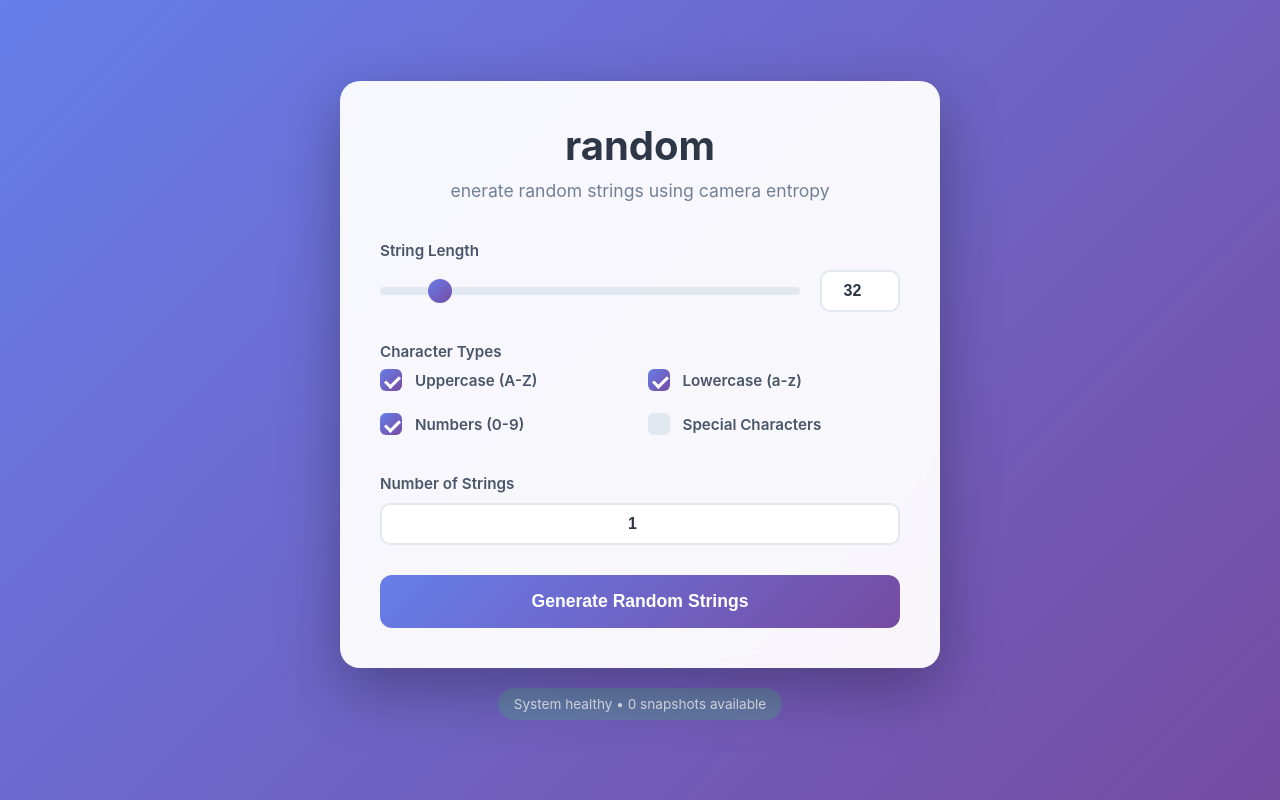
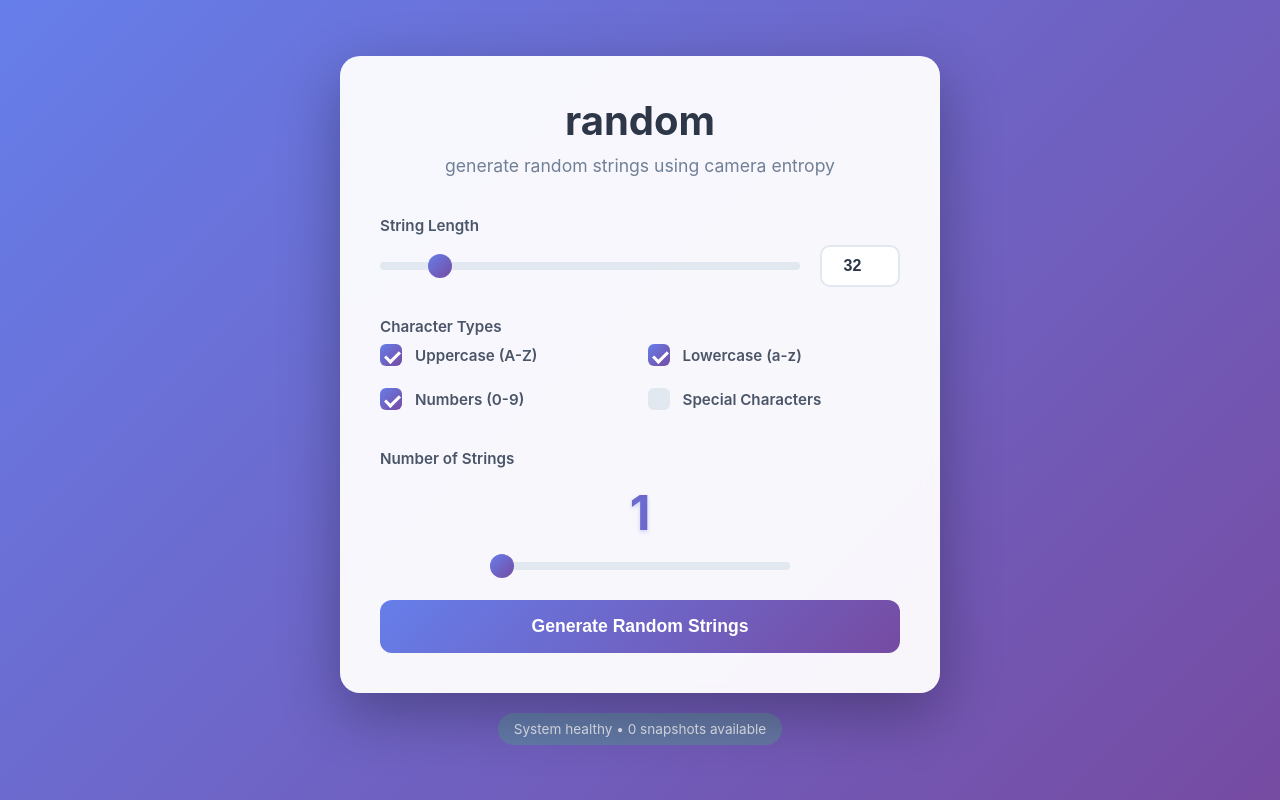
Before and after one commit to Morveus/random, a Flask app: page / in a window 1280 px wide. Run offline with Flask 3, Linux system fonts and the light colour scheme.

Commit message:
up up up

```diff
--- a/static/css/style.css
+++ b/static/css/style.css
@@ -129,6 +129,30 @@ label {
 
 .full-width {
     width: 100%;
+}
+
+.count-display {
+    font-size: 3rem;
+    font-weight: 700;
+    color: #667eea;
+    text-align: center;
+    margin: 15px 0;
+    text-shadow: 0 2px 4px rgba(102, 126, 234, 0.3);
+    background: linear-gradient(135deg, #667eea 0%, #764ba2 100%);
+    -webkit-background-clip: text;
+    -webkit-text-fill-color: transparent;
+    background-clip: text;
+}
+
+.count-slider-container {
+    display: flex;
+    justify-content: center;
+    align-items: center;
+    margin: 20px 0;
+}
+
+.count-slider-container .slider {
+    max-width: 300px;
 }
 
 .checkbox-group {
--- a/static/js/app.js
+++ b/static/js/app.js
@@ -2,18 +2,32 @@ document.addEventListener('DOMContentLoaded', function() {
     const form = document.getElementById('generatorForm');
     const lengthSlider = document.getElementById('lengthSlider');
     const lengthInput = document.getElementById('lengthInput');
+    const countSlider = document.getElementById('countSlider');
+    const countInput = document.getElementById('count');
+    const countDisplay = document.getElementById('countDisplay');
     const resultsDiv = document.getElementById('results');
     const stringsList = document.getElementById('stringsList');
     const errorDiv = document.getElementById('error');
     const statusSpan = document.getElementById('status');
 
-    // Sync slider and input
+    // Sync slider and input for length
     lengthSlider.addEventListener('input', function() {
         lengthInput.value = this.value;
     });
 
     lengthInput.addEventListener('input', function() {
         lengthSlider.value = this.value;
+    });
+
+    // Sync slider and input for count
+    countSlider.addEventListener('input', function() {
+        countInput.value = this.value;
+        countDisplay.textContent = this.value;
+    });
+
+    countInput.addEventListener('input', function() {
+        countSlider.value = this.value;
+        countDisplay.textContent = this.value;
     });
 
     // Check system health
--- a/templates/index.html
+++ b/templates/index.html
@@ -10,7 +10,7 @@
     <div class="container">
         <div class="card">
             <h1 class="title">random</h1>
-            <p class="subtitle">enerate random strings using camera entropy</p>
+            <p class="subtitle">generate random strings using camera entropy</p>
 
             <form id="generatorForm" class="form">
                 <div class="form-group">
@@ -49,7 +49,11 @@
 
                 <div class="form-group">
                     <label for="count">Number of Strings</label>
-                    <input type="number" id="count" min="1" max="100" value="1" class="number-input full-width">
+                    <div class="count-display" id="countDisplay">1</div>
+                    <div class="count-slider-container">
+                        <input type="range" id="countSlider" min="1" max="100" value="1" class="slider">
+                    </div>
+                    <input type="number" id="count" min="1" max="100" value="1" class="number-input hidden">
                 </div>
 
                 <button type="submit" class="generate-btn">Generate Random Strings</button>
```
Also changed, not shown: docker-compose.yml (+2 -5 lines).
